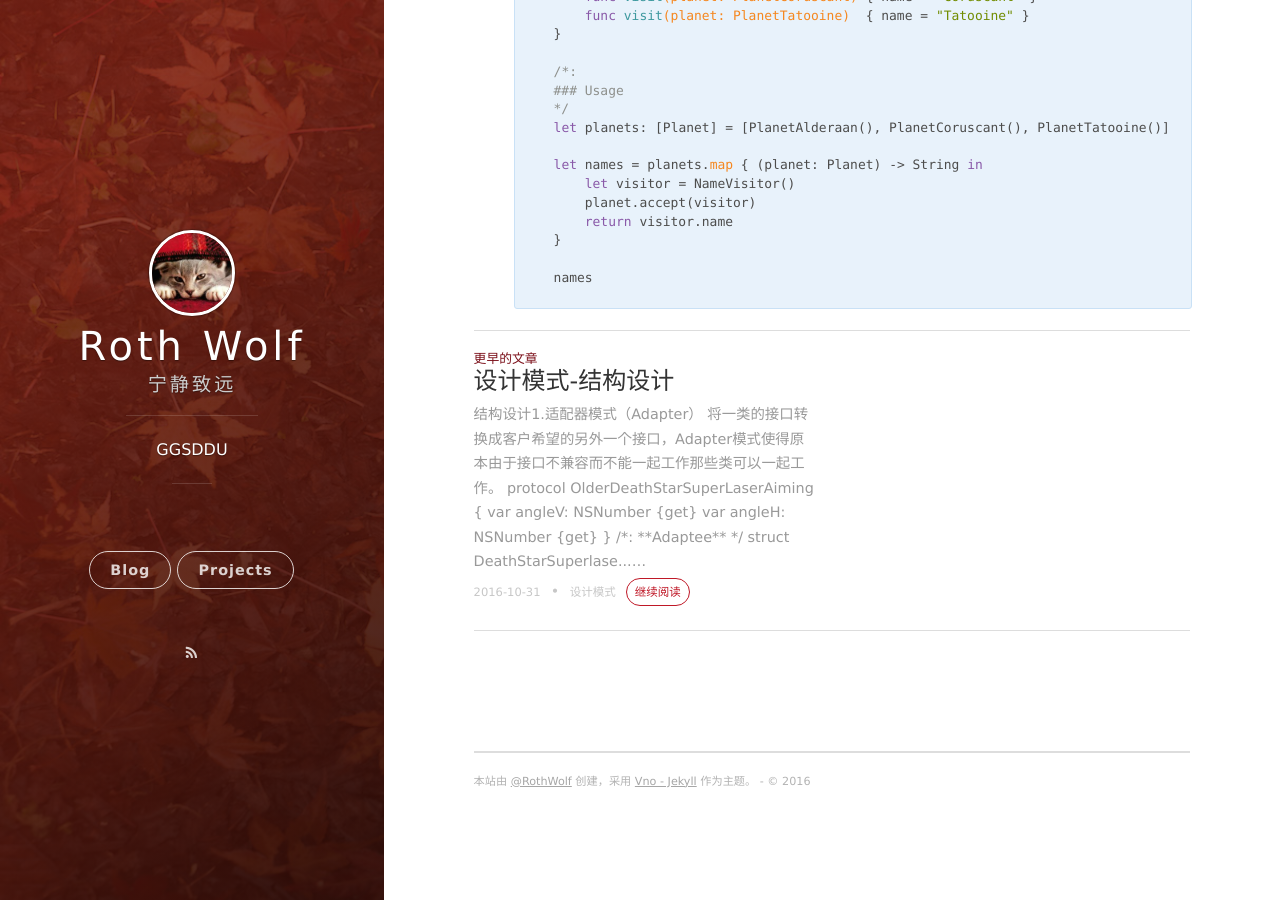
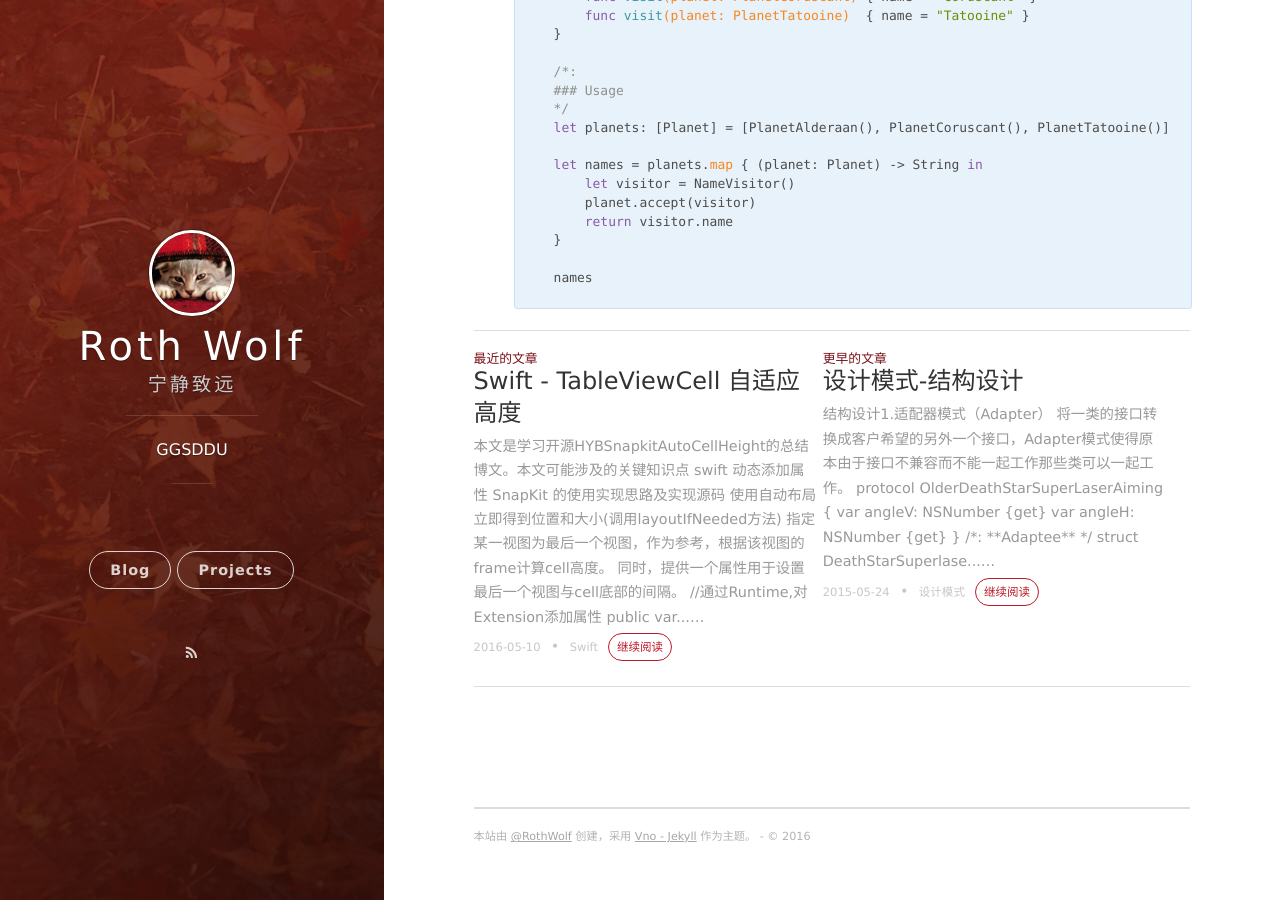
Before and after one commit to bengban/bengban.github.io, a Jekyll site: the page built from _posts/2015-05-24-设计模式-行为设计.markdown, in a window 1280 px wide and 900 px high, scrolled down 5645 px. Built offline with Jekyll 4.4.1, drawn with Linux system fonts in a browser that asks for light colours; nearby versions of some CDN libraries; Markdown is read by kramdown in place of the engine named in the settings; comment, search, counter and statistics services are not loaded.

Commit message:
change
change

```diff
--- a/_posts/2016-05-24-设计模式-创建行为.markdown
+++ b/_posts/2015-05-24-设计模式-创建行为.markdown
@@ -1,7 +1,7 @@
 ---
 layout: post
 title: 设计模式-创建行为
-date: 2016-10-31
+date: 2015-05-24
 tags: 设计模式
 ---
 
--- a/_posts/2016-05-24-设计模式-结构设计.markdown
+++ b/_posts/2015-05-24-设计模式-结构设计.markdown
@@ -1,7 +1,7 @@
 ---
 layout: post
 title: 设计模式-结构设计
-date: 2016-10-31
+date: 2015-05-24
 tags: 设计模式
 ---
 
--- a/_posts/2016-05-24-设计模式-行为设计.markdown
+++ b/_posts/2015-05-24-设计模式-行为设计.markdown
@@ -1,7 +1,7 @@
 ---
 layout: post
 title: 设计模式-行为设计
-date: 2016-10-31
+date: 2015-05-24
 tags: 设计模式
 ---
 
```
